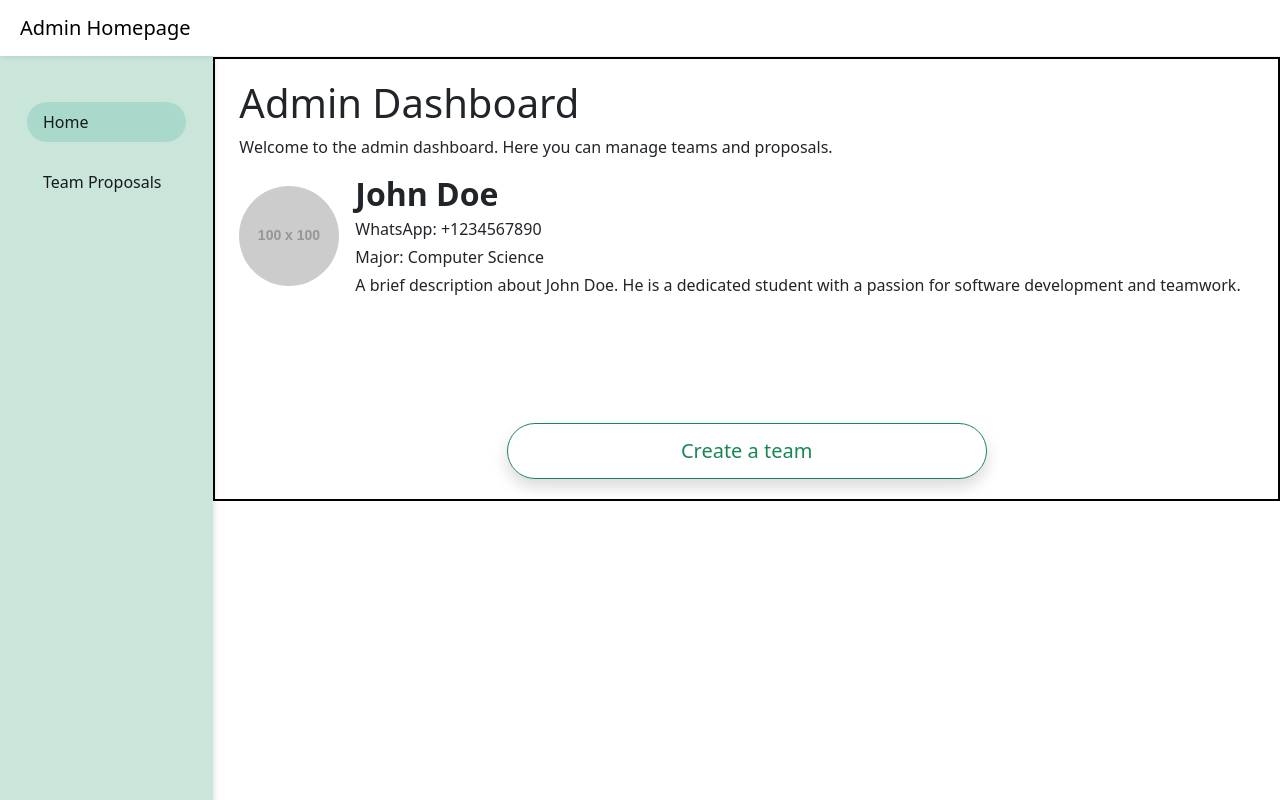
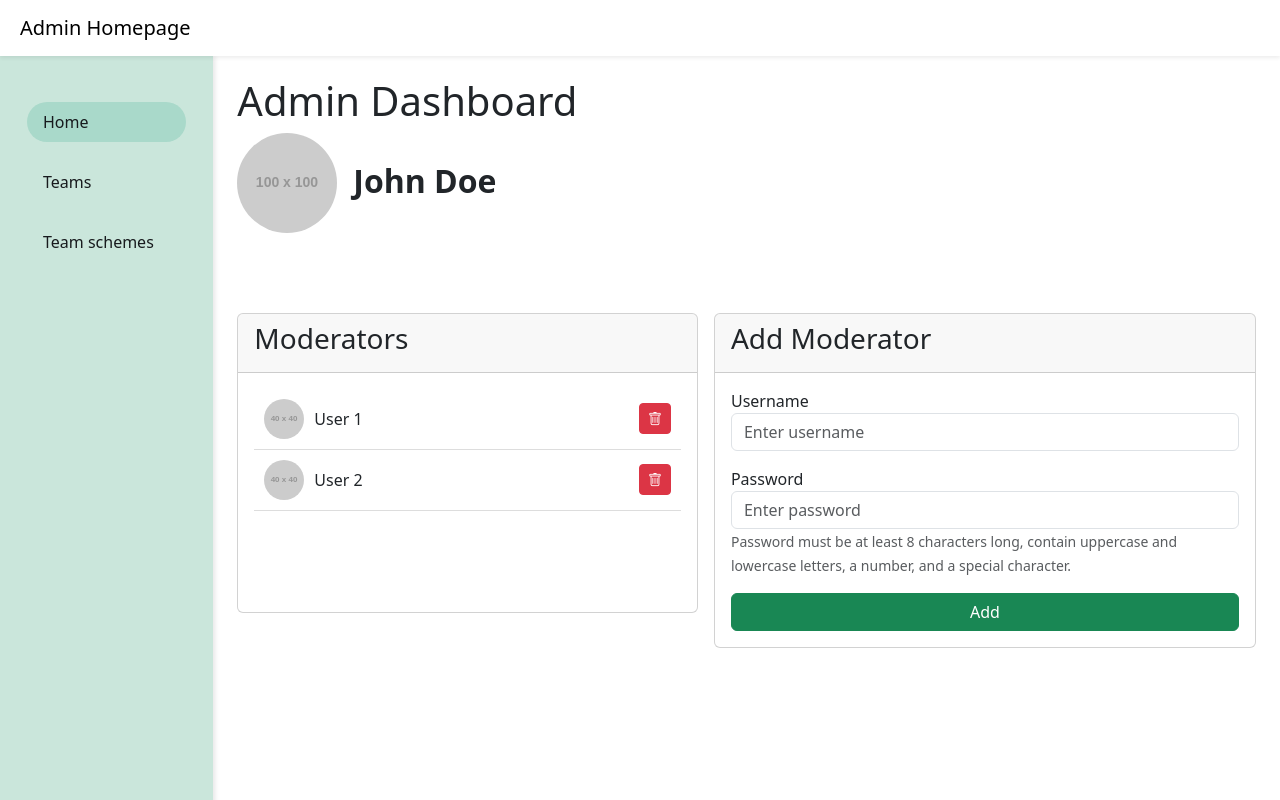
Before and after one commit to Ali-Asiri-X/SWE363-Project, a plain HTML site: page admin-homepage.html in a window 1280 px wide. Drawn offline with nearby package versions, Linux system fonts and the light colour scheme; placeholder pictures from the web are drawn by us.

Commit message:
fixing admin-homepage layout and adding admin-homepage.js

```diff
--- a/admin-homepage.css
+++ b/admin-homepage.css
@@ -3,7 +3,6 @@
 body {
     overflow-x: hidden;
 }
-
 
 .sidebar {
     min-width: auto;
@@ -56,7 +55,6 @@ body {
 }
 
 @media (max-width: 992px) {
-
     /* Hide the sidebar by default on smaller screens */
     .sidebar {
         display: none;
@@ -67,7 +65,6 @@ body {
     margin-top: 57px;
     /* Height of navbar */
     padding: 20px;
-    border: solid 2px black;
 }
 
 /* For smaller screens, ensure the content takes full width */
@@ -76,3 +73,30 @@ body {
         margin-left: 0;
     }
 }
+
+.card-container {
+    display: flex;
+    justify-content: space-between;
+    margin-top: 80px;
+}
+
+.user-card {
+    max-height: 300px;
+    width: 700px;
+    overflow-y: auto;
+}
+
+.user-item {
+    display: flex;
+    align-items: center;
+    justify-content: space-between;
+    padding: 10px;
+    border-bottom: 1px solid #ddd;
+}
+
+.user-item img {
+    border-radius: 50%;
+    width: 40px;
+    height: 40px;
+    margin-right: 10px;
+}
--- a/admin-homepage.html
+++ b/admin-homepage.html
@@ -7,6 +7,7 @@
     <link href="https://cdn.jsdelivr.net/npm/bootstrap@5.3.3/dist/css/bootstrap.min.css" rel="stylesheet"
         integrity="sha384-QWTKZyjpPEjISv5WaRU9OFeRpok6YctnYmDr5pNlyT2bRjXh0JMhjY6hW+ALEwIH" crossorigin="anonymous">
     <link href="admin-homepage.css" rel="stylesheet">
+    <link href="https://cdn.jsdelivr.net/npm/bootstrap-icons/font/bootstrap-icons.css" rel="stylesheet">
     <title>Admin Homepage</title>
 </head>
 
@@ -35,7 +36,12 @@
                         </li>
                         <li class="nav-item">
                             <a class="nav-link" href="#">
-                                Team Proposals
+                                Teams
+                            </a>
+                        </li>
+                        <li class="nav-item">
+                            <a class="nav-link" href="#">
+                                Team schemes
                             </a>
                         </li>
                     </ul>
@@ -57,7 +63,10 @@
                             </a>
                         </li>
                         <li class="nav-item">
-                            <a class="nav-link text-dark" href="#">Team Proposals</a>
+                            <a class="nav-link text-dark" href="#">Teams</a>
+                        </li>
+                        <li class="nav-item">
+                            <a class="nav-link text-dark" href="#">Team schemes</a>
                         </li>
                     </ul>
                 </div>
@@ -65,28 +74,68 @@
             <!-- Main Content -->
             <main class="col-lg-10 ms-sm-auto px-md-4 content">
                 <h1>Admin Dashboard</h1>
-                <p>Welcome to the admin dashboard. Here you can manage teams and proposals.</p>
                 <div class="d-flex align-items-center mb-4">
                     <img src="https://via.placeholder.com/100" class="rounded-circle me-3" alt="Profile Picture">
                     <div>
                         <h2 class="mb-1"><strong>John Doe</strong></h2>
-                        <p class="mb-1">WhatsApp: +1234567890</p>
-                        <p class="mb-1">Major: Computer Science</p>
-                        <p class="mb-0">A brief description about John Doe. He is a dedicated student with a passion for
-                            software development and teamwork.</p>
                     </div>
                 </div>
-
-                <div class="d-flex justify-content-center mt-4">
-                    <button class="btn btn-outline-success btn-lg rounded-pill shadow"
-                        style="width: 30rem; height: 3.5rem; margin-top: 10%;" type="button">Create a team</button>
-
+                <div class="card-container">
+                    <!-- User Card -->
+                    <div class="card user-card me-3">
+                        <div class="card-header">
+                            <h3>Moderators</h3>
+                        </div>
+                        <div class="card-body">
+                            <div class="user-item">
+                                <div class="d-flex align-items-center">
+                                    <img src="https://via.placeholder.com/40" alt="User 1">
+                                    <span>User 1</span>
+                                </div>
+                                <button class="btn btn-danger btn-sm" aria-label="Delete Moderator">
+                                    <i class="bi bi-trash"></i>
+                                </button>
+                            </div>
+                            <div class="user-item">
+                                <div class="d-flex align-items-center">
+                                    <img src="https://via.placeholder.com/40" alt="User 2">
+                                    <span>User 2</span>
+                                </div>
+                                <button class="btn btn-danger btn-sm" aria-label="Delete Moderator">
+                                    <i class="bi bi-trash"></i>
+                                </button>
+                            </div>
+                            <!-- Add more users as needed -->
+                        </div>
+                    </div>
+                    <!-- Add User Card -->
+                    <div class="card">
+                        <div class="card-header">
+                            <h3>Add Moderator</h3>
+                        </div>
+                        <div class="card-body">
+                            <form id="addUserForm">
+                                <div class="form-group mb-3">
+                                    <label for="username">Username</label>
+                                    <input type="text" class="form-control" id="username" placeholder="Enter username">
+                                </div>
+                                <div class="form-group mb-3">
+                                    <label for="password">Password</label>
+                                    <input type="password" class="form-control" id="password"
+                                        placeholder="Enter password">
+                                    <!-- Password validation help text will be added here by JavaScript -->
+                                </div>
+                                <button type="submit" class="btn btn-success w-100">Add</button>
+                            </form>
+                        </div>
+                    </div>
                 </div>
             </main>
         </div>
     </div>
     <!-- Bootstrap JS Bundle (includes Popper) -->
     <script src="https://cdn.jsdelivr.net/npm/bootstrap@5.3.0/dist/js/bootstrap.bundle.min.js"></script>
+    <script src="admin-homepage.js"></script>
 </body>
 
 </html>
--- /dev/null
+++ b/admin-homepage.js
@@ -0,0 +1,71 @@
+document.addEventListener('DOMContentLoaded', function () {
+    var addUserForm = document.getElementById('addUserForm');
+    var passwordHelp = document.createElement('small');
+    passwordHelp.id = 'passwordHelp';
+    passwordHelp.classList.add('form-text', 'text-muted');
+    passwordHelp.textContent = 'Password must be at least 8 characters long, contain uppercase and lowercase letters, a number, and a special character.';
+    addUserForm.querySelector('.form-group.mb-3:nth-child(2)').appendChild(passwordHelp);
+
+    addUserForm.addEventListener('submit', function (event) {
+        event.preventDefault(); // Prevent form submission
+
+        var username = document.getElementById('username').value;
+        var password = document.getElementById('password').value;
+
+        var passwordValid = validatePassword(password);
+
+        if (!passwordValid) {
+            passwordHelp.style.color = 'red';
+        } else {
+            passwordHelp.style.color = 'green';
+            addUser(username);
+            // Clear the input fields
+            document.getElementById('username').value = '';
+            document.getElementById('password').value = '';
+        }
+    });
+
+    function validatePassword(password) {
+        var minLength = 8;
+        var hasUpperCase = /[A-Z]/.test(password);
+        var hasLowerCase = /[a-z]/.test(password);
+        var hasNumbers = /\d/.test(password);
+        var hasSpecialChars = /[!@#$%^&*(),.?":{}|<>]/.test(password);
+
+        return password.length >= minLength && hasUpperCase && hasLowerCase && hasNumbers && hasSpecialChars;
+    }
+
+    function addUser(username) {
+        var userCardBody = document.querySelector('.user-card .card-body');
+
+        var userItem = document.createElement('div');
+        userItem.className = 'user-item';
+
+        var userContent = document.createElement('div');
+        userContent.className = 'd-flex align-items-center';
+
+        var userImage = document.createElement('img');
+        userImage.src = 'https://via.placeholder.com/40';
+        userImage.alt = username;
+        userImage.className = 'me-3';
+
+        var userNameSpan = document.createElement('span');
+        userNameSpan.textContent = username;
+
+        userContent.appendChild(userImage);
+        userContent.appendChild(userNameSpan);
+
+        var deleteButton = document.createElement('button');
+        deleteButton.className = 'btn btn-danger btn-sm';
+        deleteButton.innerHTML = '<i class="bi bi-trash"></i>';
+
+        deleteButton.addEventListener('click', function () {
+            userCardBody.removeChild(userItem);
+        });
+
+        userItem.appendChild(userContent);
+        userItem.appendChild(deleteButton);
+
+        userCardBody.appendChild(userItem);
+    }
+});
```
